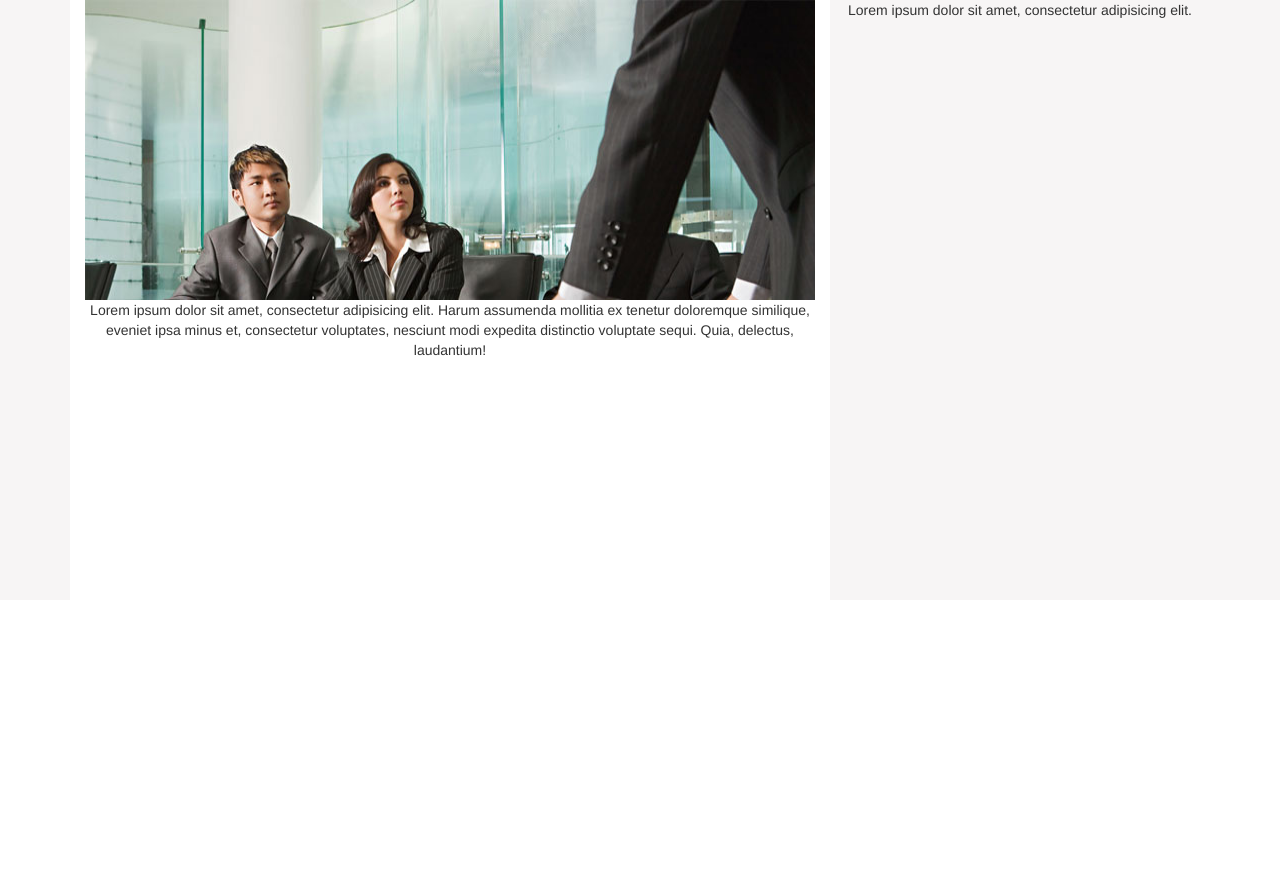
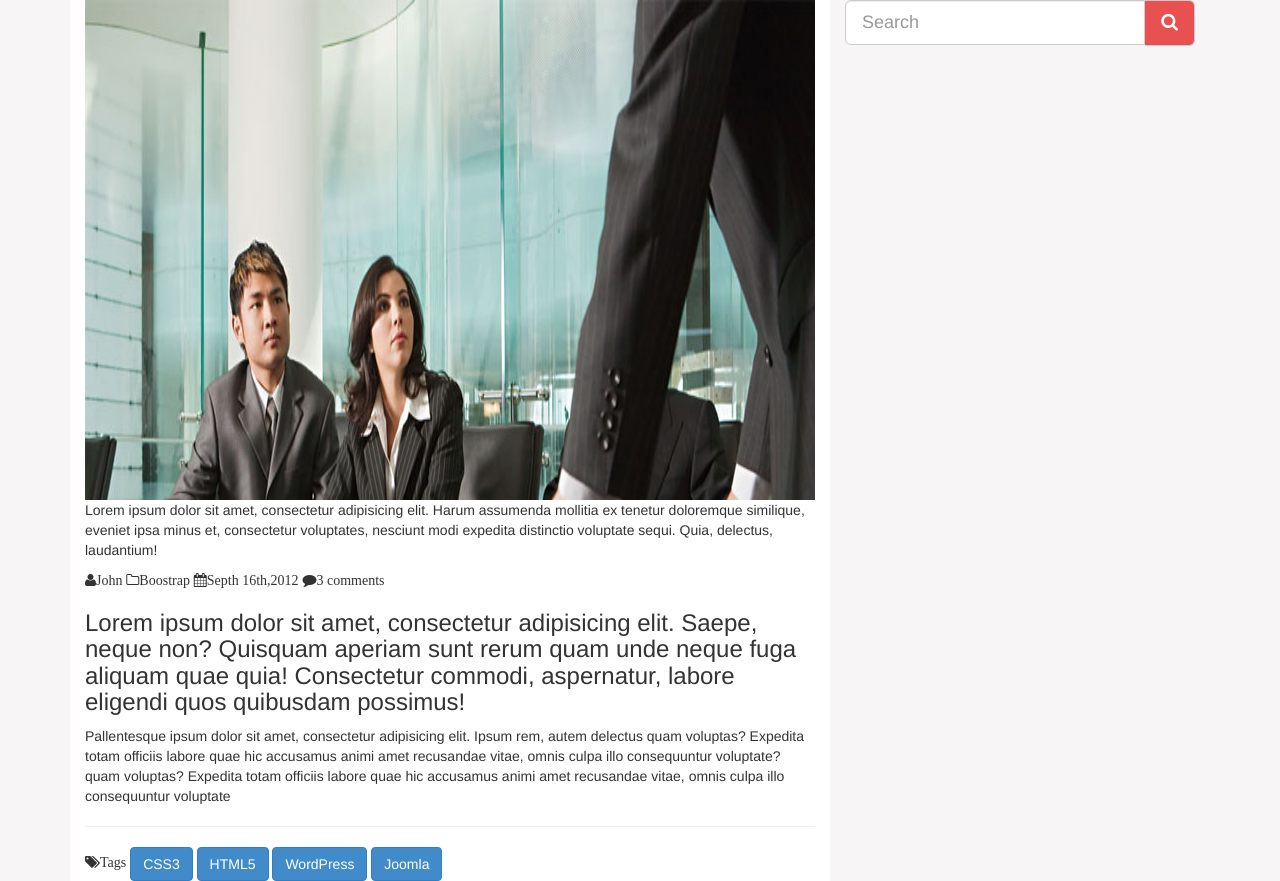
Before and after one commit to natuchasca/Flat_theme, a plain HTML site: page blog-item.html in a window 1280 px wide. Before the commit the page ends 800 px from the top, so only its background shows below. Drawn offline with Linux system fonts and the light colour scheme.

Commit message:
blog item con el boton de lupa ok

```diff
--- a/blog-item.html
+++ b/blog-item.html
@@ -30,9 +30,31 @@
                         <div class="col-md-8 ima1">
                             <img src="images/blog/blog2.jpg" alt="">
                             <p>Lorem ipsum dolor sit amet, consectetur adipisicing elit. Harum assumenda mollitia ex tenetur doloremque similique, eveniet ipsa minus et, consectetur voluptates, nesciunt modi expedita distinctio voluptate sequi. Quia, delectus, laudantium!</p>
+                            <i class="icon-user">John</i>
+                            <i class="icon-folder-close-alt">Boostrap</i>
+                            <i class="icon-calendar">Septh 16th,2012</i>
+                            <i class="icon-comment">3 comments</i>
+                            <h3>Lorem ipsum dolor sit amet, consectetur adipisicing elit. Saepe, neque non? Quisquam aperiam sunt rerum quam unde neque fuga aliquam quae quia! Consectetur commodi, aspernatur, labore eligendi quos quibusdam possimus!</h3>
+                            <p>Pallentesque ipsum dolor sit amet, consectetur adipisicing elit. Ipsum rem, autem delectus quam voluptas? Expedita totam officiis labore quae hic accusamus animi amet recusandae vitae, omnis culpa illo consequuntur voluptate? quam voluptas? Expedita totam officiis labore quae hic accusamus animi amet recusandae vitae, omnis culpa illo consequuntur voluptate</p>
+                            <hr>
+                             <i class="icon-tags">Tags</i>
+                             <button type="button" class="btn btn-primary">CSS3</button>
+                             <button type="button" class="btn btn-primary">HTML5</button>
+                             <button type="button" class="btn btn-primary">WordPress</button>
+                             <button type="button" class="btn btn-primary">Joomla</button>
+                             <div class="row">
+                                 <div class="fondo">
+                                    </div>
+                             </div>
+
                         </div>
+
                         <div class="col-md-4">
-                            <p>Lorem ipsum dolor sit amet, consectetur adipisicing elit.</p>
+                            <div class="input-group input-group-lg">
+                             <input type="text" class="form-control" placeholder="Search">
+                             <span class="input-group-addon"><i class="icon-search"></i></span>
+                            </div>
+
                         </div>
                     </div>
                 </div>
--- a/css/main.css
+++ b/css/main.css
@@ -77,9 +77,17 @@
 /*-----CSS BLOG-ITEM -----*/
 .ima1 img{
 	width: 100%;
-	height: 300px;
+	height: 500px;
 }
 .ima1{
 	background-color: white;
-	height: 600px;
+	background-size: cover;
+	background-repeat: no-repeat;
 }
+.ima1 h3,p{
+	text-align: left;
+}
+.input-group-addon,icon-search{
+	background-color: #E95050;
+	color: white;
+}
```
